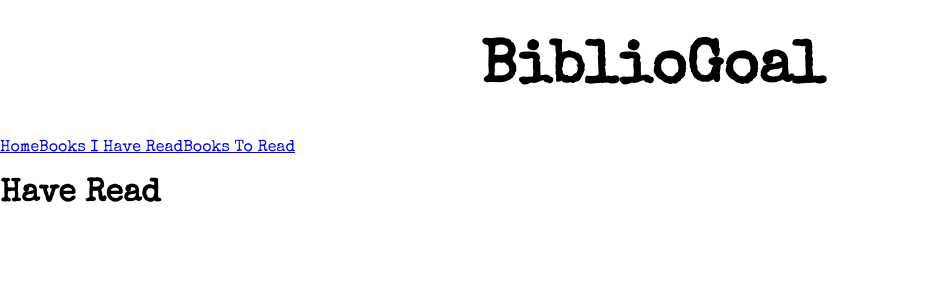
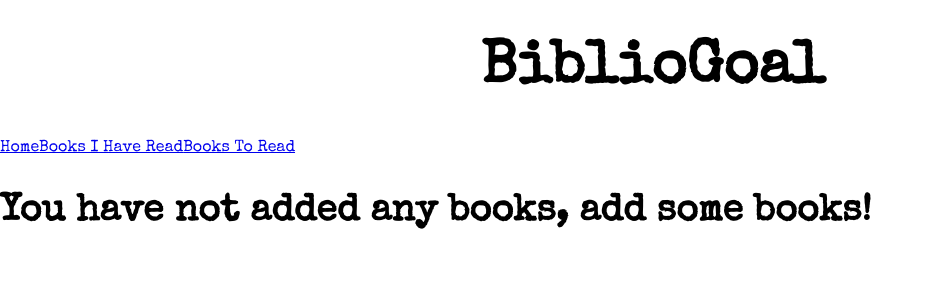
Before and after one commit to aemcdonald/bibliogoal, a React (Create React App) app: page /have-read in a window 1280 px wide. Shown: the top 300 px of the page, without its empty margins (0-934 px from the left). Built offline with nearby package versions, Linux system fonts and the light colour scheme.

Commit message:
Add functionality to display haveReadList

```diff
--- a/src/Components/HaveRead/HaveRead.js
+++ b/src/Components/HaveRead/HaveRead.js
@@ -1,10 +1,33 @@
 import React from 'react';
+import { connect } from 'react-redux';
+import BookCard from '../BookCard/BookCard';
 import './HaveRead.css';
 
-const HaveRead = () => {
+const HaveRead = ({ haveReadList }) => {
+  const displayHaveReadBooks = () => {
+    if (haveReadList.length > 0) {
+      return haveReadList.map((book, i) => {
+        return (
+          <BookCard
+            key={i}
+            bookInfo={book}
+          />
+        )
+      })
+    } else {
+      return (<h3>You have not added any books, add some books!</h3>)
+    }
+  }
+
   return (
-    <h1>Have Read</h1>
+    <h1>{displayHaveReadBooks()}</h1>
   )
 }
 
-export default HaveRead;
+const mapStateToProps = state => ({
+  haveReadList: state.haveReadList
+})
+
+export default connect(
+  mapStateToProps
+)(HaveRead);
```
